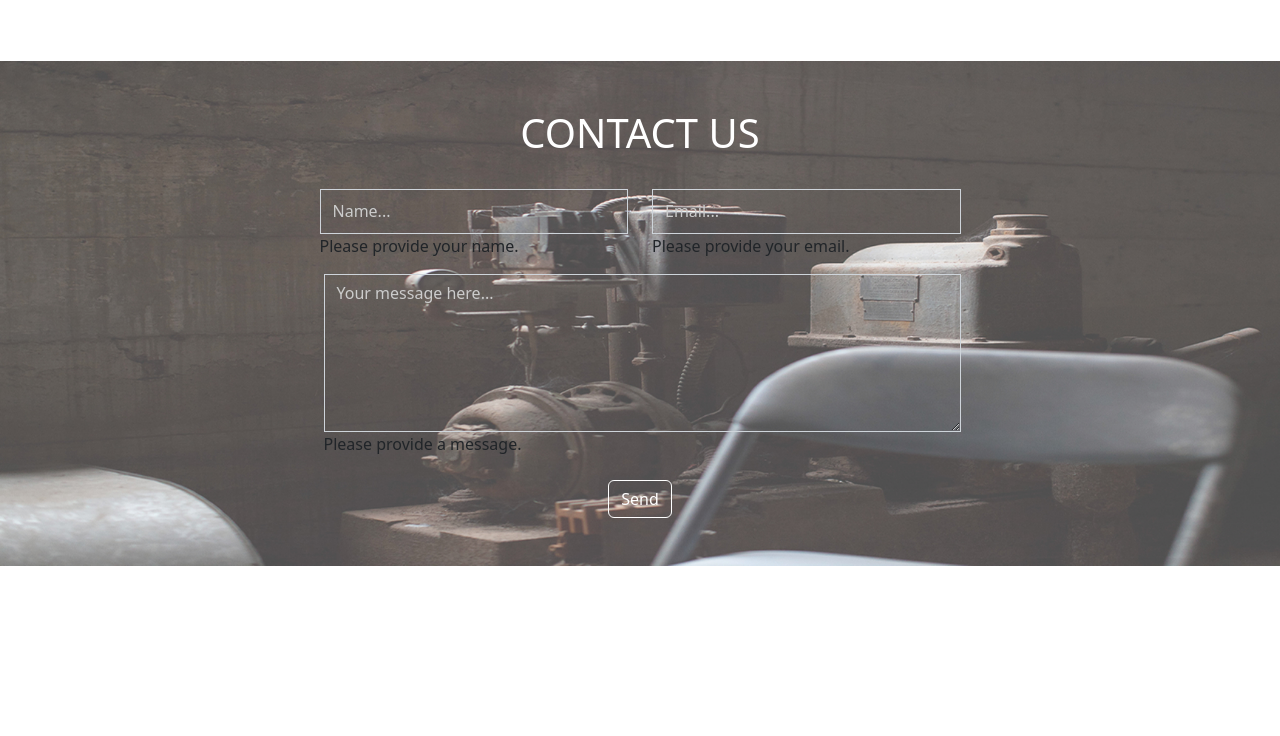
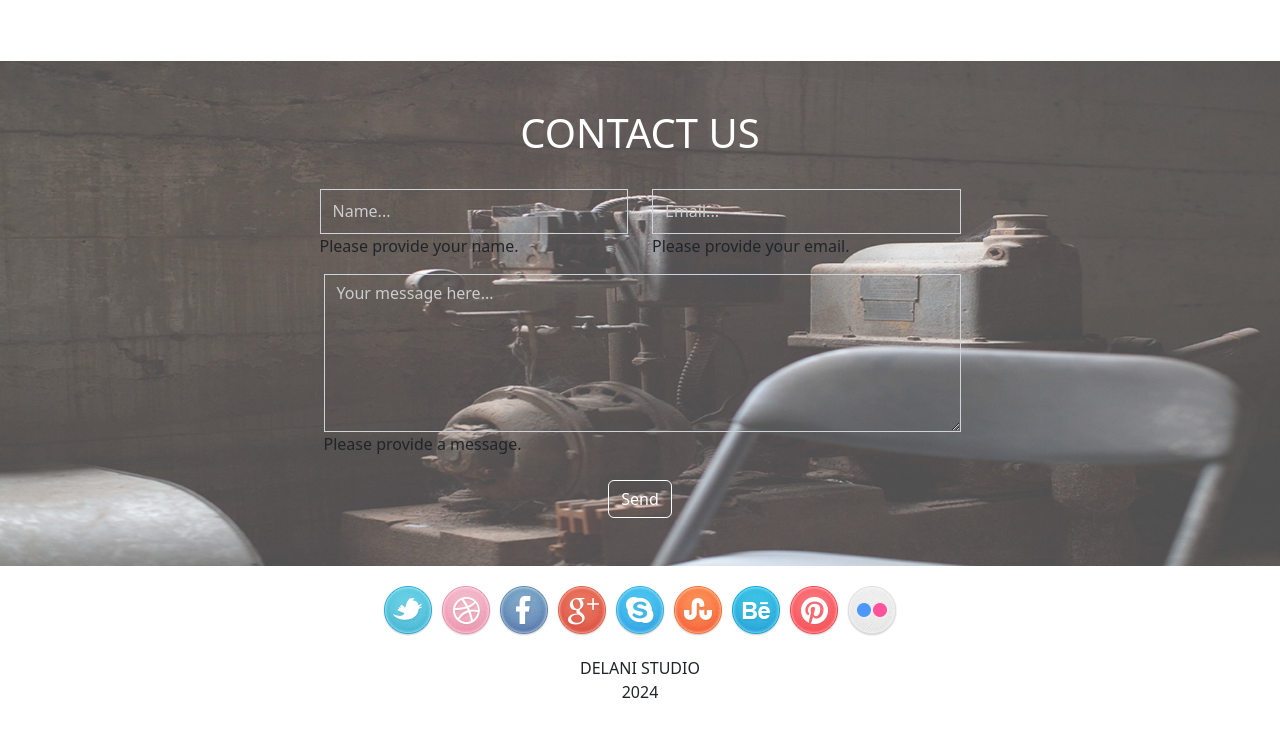
Before and after one commit to benson-kiprotich/delani-studio, a website built with webpack: page src/index.html in a window 1280 px wide. Shown: the part 2559-3295 px from the top of the page. Before the commit the page ends 3125 px from the top, so only its background shows below. Built offline with nearby package versions, Linux system fonts and the light colour scheme.

Commit message:
add footer section

```diff
--- a/src/index.html
+++ b/src/index.html
@@ -255,7 +255,31 @@
               </form>
           </div>
       </div>
-  </section>
+    </section>
+    <!-- Contact Form -->
+
+    <!-- Footeer -->
+    <footer class="py-3">
+      <div class="row justify-content-center">
+          <div class="col-md-6 text-center">
+              <div class="d-flex mb-3 flex-wrap justify-content-center">
+                  <img src="./assets/social_icons/twitter.png" alt="Twitter" class="p-1">
+                  <img src="./assets/social_icons/dribble.png" alt="Dribble" class="p-1">
+                  <img src="./assets/social_icons/facebook.png" alt="Facebook" class="p-1">
+                  <img src="./assets/social_icons/g_plus.png" alt="Google Plus" class="p-1">
+                  <img src="./assets/social_icons/skype.png" alt="Skype" class="p-1">
+                  <img src="./assets/social_icons/stumble_upon.png" alt="Stumble Upon" class="p-1">
+                  <img src="./assets/social_icons/behance.png" alt="Behance" class="p-1">
+                  <img src="./assets/social_icons/pinterest.png" alt="Pinterest" class="p-1">
+                  <img src="./assets/social_icons/flickr.png" alt="Flickr" class="p-1">
+              </div>
+              <p class="text-uppercase mb-0">Delani Studio</p>
+              <p class="year">2024</p>
+          </div>
+      </div>
+  </footer>
+
+    <!-- Footer -->
 
   </body>
 </html>
```
